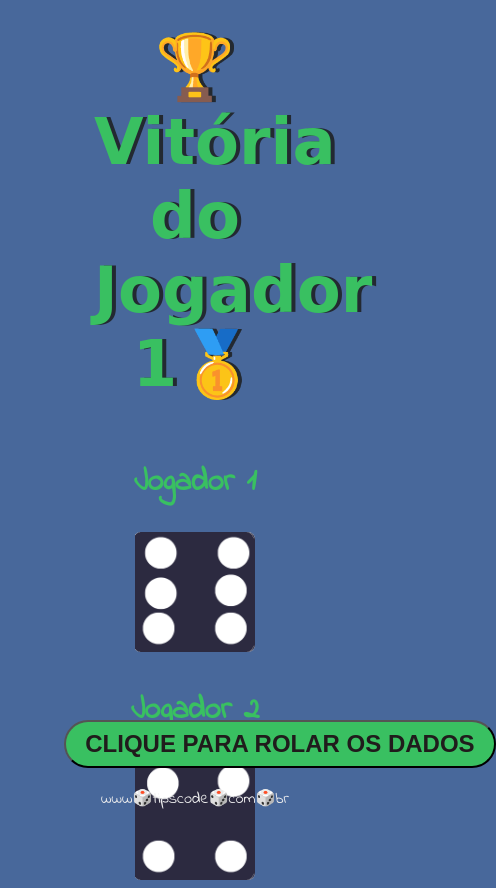
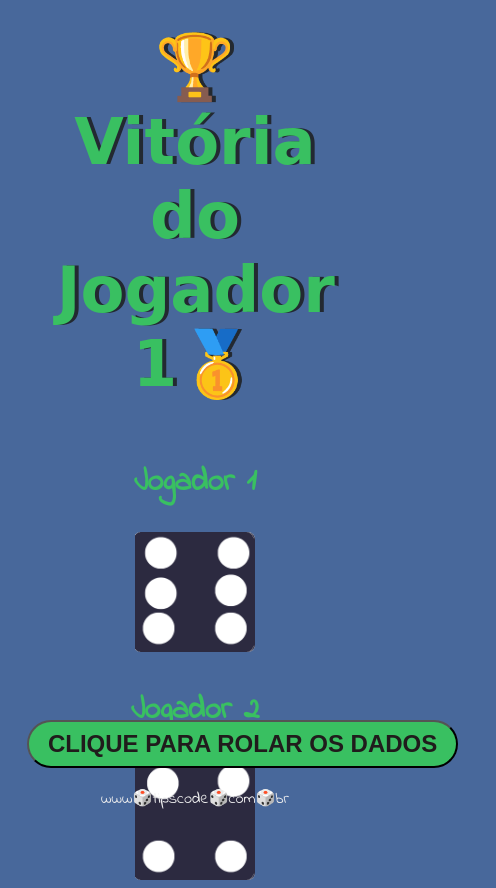
Before and after one commit to Duzera77/jogoDeDados, a plain HTML site: page index.html in a window 390 px wide. Shown: the whole page, 496 px wide, since content can reach past the window. Drawn offline with Linux system fonts and the light colour scheme.

Commit message:
responsive layout

```diff
--- a/index.html
+++ b/index.html
@@ -27,7 +27,7 @@
         <br/><br/>
 
         <div style="align-self: center;">
-            <SCRIPT LANGUAGE="JavaScript">
+            <script LANGUAGE="JavaScript">
             document.write('<form><input type=button  class="refreshButton" value="CLIQUE PARA ROLAR OS DADOS" onClick="history.go()"></form>')
             </script>
         </div>
--- a/styles.css
+++ b/styles.css
@@ -5,7 +5,7 @@
 }
 
 .container {
-    width: 70%;
+    width: 90%;
     margin: auto;
     text-align: center ;
 }
```
